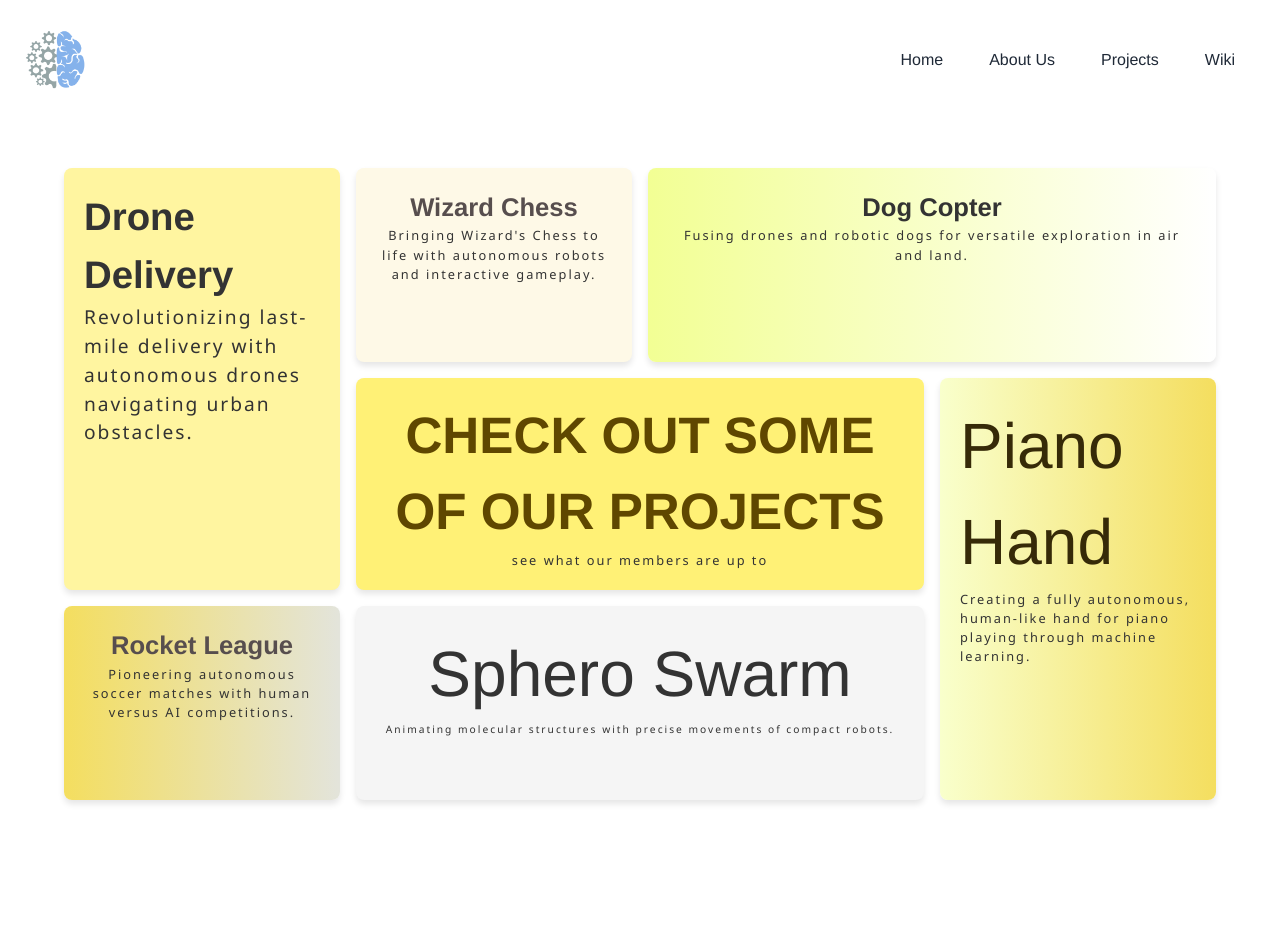
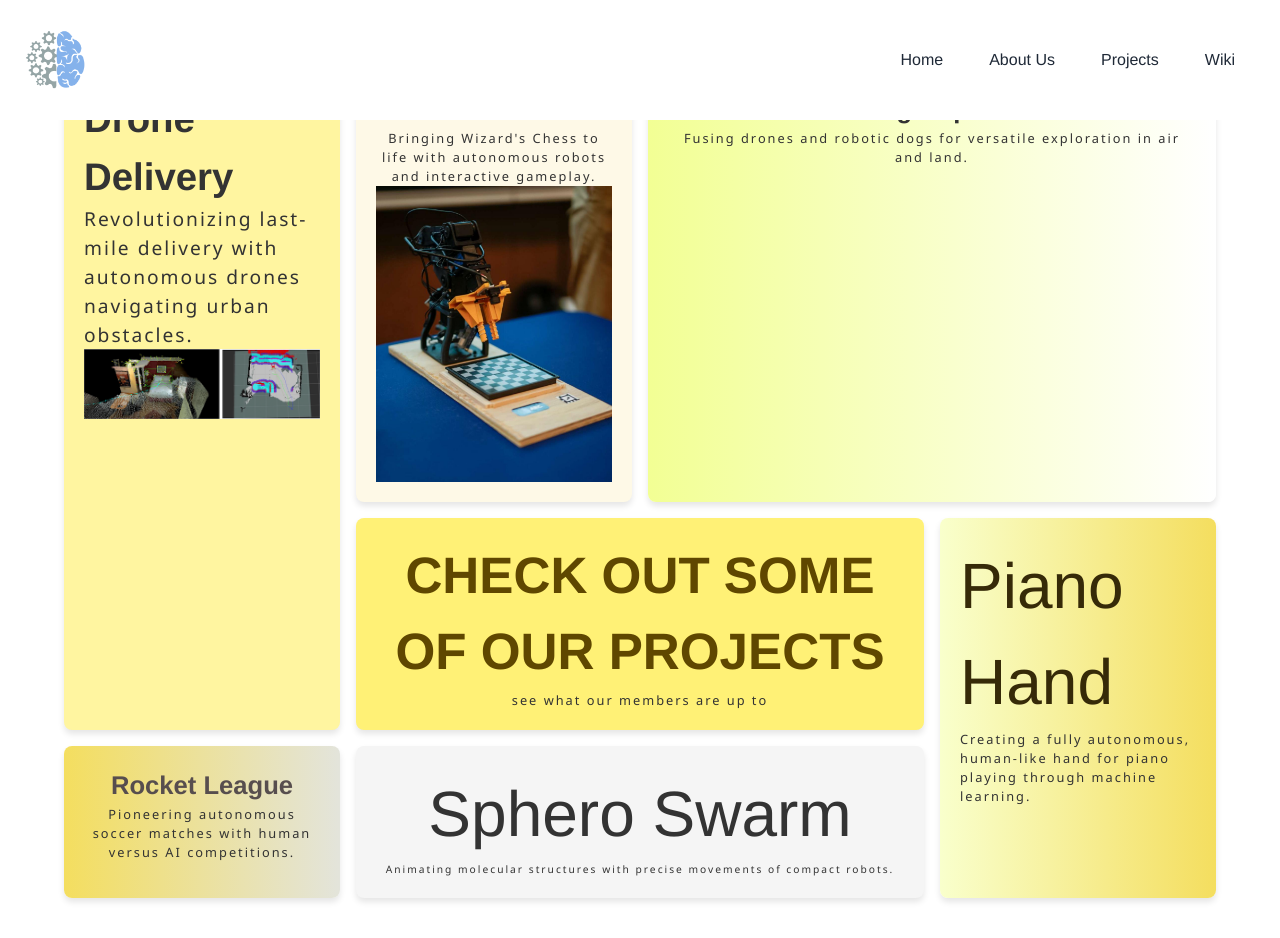
Before and after one commit to purdue-arc/website3.0, a React (Vite) app: page /projects in a window 1280 px wide. Before the commit the page ends 840 px from the top, so only its background shows below. Built offline with nearby package versions, Linux system fonts and the light colour scheme.

Commit message:
added project pictures

```diff
--- a/src/components/projects/Projects.jsx
+++ b/src/components/projects/Projects.jsx
@@ -1,5 +1,7 @@
 import React, { useState } from 'react';
 import './Projects.css';
+import wizardChess from '../../assets/wizardchess.png';
+import droneDelivery from '../../assets/dronedelivery.png';
 
 /*
 just for documnetation: if we were to add a new project to change it you would need
@@ -11,11 +13,13 @@ function Projects() {
     const projectsData = [
         {
             title: "Drone Delivery",
+            image: droneDelivery,
             description: "Our project focuses on developing an autonomous drone capable of delivering packages, revolutionizing last-mile delivery applications. This drone will have an optimized flight control system to efficiently navigate urban environments, avoid all potential obstacles (like buildings and trees), and plan long-term routes. We are also creating a mobile app that enables users to easily interact with the drone and experience the convenience of drone delivery firsthand.",
             miniDescription: "Revolutionizing last-mile delivery with autonomous drones navigating urban obstacles."
         },
         {
             title: "Wizard Chess",
+            image: wizardChess,
             description: "We're creating a large-scale, autonomous chess game inspired by the enchanting Wizard's Chess from Harry Potter. The pieces will consist of individual robots, controlled using Raspberry Pi Picos and wifi chips, that all connect to a central computer that controls all the pieces movements. On the software side, our goal is to bring chess to life by combining voice recognition, path planning, computer vision, and swarm control to develop a unique, interactive player experience.",
             miniDescription: "Bringing Wizard's Chess to life with autonomous robots and interactive gameplay."
         },
@@ -74,6 +78,7 @@ function Projects() {
                 <div className={`item`} onClick={() => toggleExpand(index)}>
                     <p className="project-title">{projectsData[index].title}</p>
                     <p className="mini-description">{projectsData[index].miniDescription}</p>
+                    <img src={projectsData[index].image}></img>
                 </div>
             );
         }
```
Also changed, not shown: src/assets/dronedelivery.png (added), src/assets/wizardchess.png (added).
